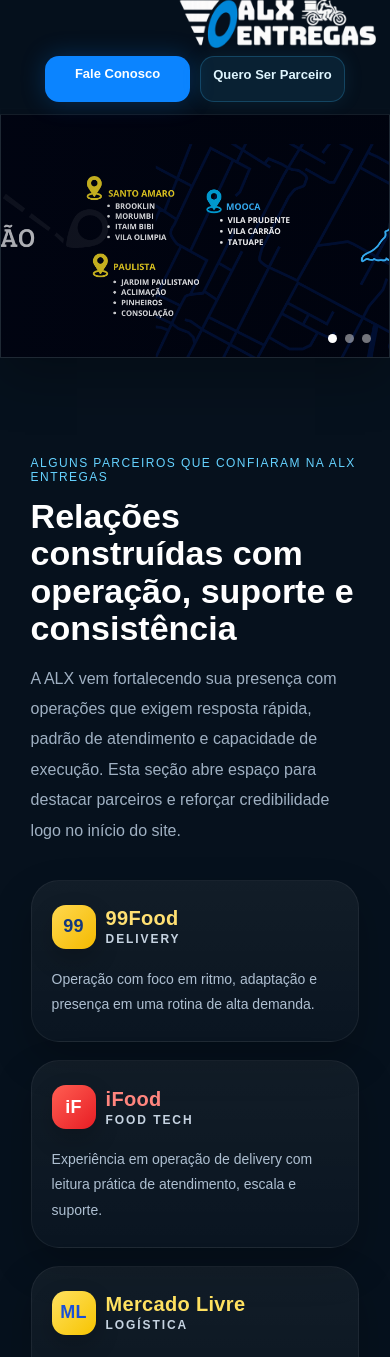
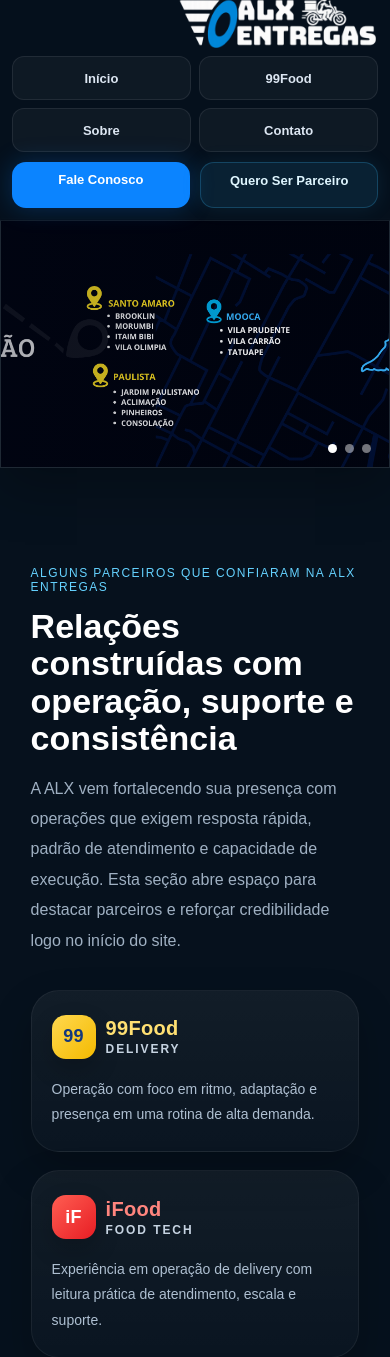
Before and after one commit to ACSTECN/sitealx, a Flask app: page / in a window 390 px wide. Shown: the top 1357 px of the page. Run offline with Flask 3, Linux system fonts and the light colour scheme.

Commit message:
Improve mobile headers and navigation layout

```diff
--- a/templates/home.html
+++ b/templates/home.html
@@ -72,6 +72,7 @@ body{
     text-decoration:none;
     font-weight:600;
     transition:.2s;
+    white-space:nowrap;
 }
 
 .topbar-nav a:hover{
@@ -1081,8 +1082,40 @@ body{
         grid-template-columns:1fr 1fr;
     }
 
+    .topbar-inner{
+        width:min(100%, 94%);
+        padding:14px 0 16px;
+        flex-direction:column;
+        align-items:stretch;
+        gap:10px;
+    }
+
+    .topbar-brand{
+        justify-content:center;
+    }
+
     .topbar-nav{
-        display:none;
+        display:grid;
+        grid-template-columns:repeat(4, minmax(0, 1fr));
+        gap:8px;
+        width:100%;
+    }
+
+    .topbar-nav a{
+        display:flex;
+        align-items:center;
+        justify-content:center;
+        min-height:42px;
+        padding:10px 12px;
+        border-radius:12px;
+        background:rgba(255,255,255,.04);
+        border:1px solid rgba(255,255,255,.08);
+        font-size:13px;
+    }
+
+    .topbar-nav a:hover{
+        background:rgba(11,132,255,.14);
+        border-color:rgba(11,132,255,.24);
     }
 
     .showcase-wrapper{
@@ -1134,7 +1167,23 @@ body{
     }
 
     .topbar-actions{
+        width:100%;
         flex-wrap:wrap;
+        display:grid;
+        grid-template-columns:repeat(2, minmax(0, 1fr));
+        gap:10px;
+    }
+
+    .topbar-actions .primary,
+    .topbar-actions .ghost{
+        width:100%;
+        min-height:48px;
+        padding:12px 14px;
+        text-align:center;
+    }
+
+    main.container{
+        padding-top:166px;
     }
 
 }
@@ -1156,27 +1205,13 @@ body{
         background:rgba(6,17,29,.92);
     }
 
-    .topbar-inner{
-        width:min(100%, 94%);
-        padding:12px 0 14px;
-        flex-direction:column;
-        align-items:center;
-        justify-content:center;
-        gap:12px;
-    }
-
-    .topbar-brand{
-        width:100%;
-        justify-content:center;
-    }
-
     .logo{
         height:40px;
     }
 
     .topbar-actions{
         width:100%;
-        max-width:420px;
+        max-width:none;
         display:grid;
         grid-template-columns:repeat(2, minmax(0, 1fr));
         gap:10px;
@@ -1192,7 +1227,7 @@ body{
     }
 
     main.container{
-        padding-top:118px;
+        padding-top:178px;
     }
 
     .hero-slider{
@@ -1226,8 +1261,17 @@ body{
         height:36px;
     }
 
+    .topbar-nav{
+        grid-template-columns:repeat(2, minmax(0, 1fr));
+    }
+
+    .topbar-nav a{
+        min-height:44px;
+        font-size:13px;
+    }
+
     .topbar-actions{
-        max-width:300px;
+        max-width:none;
     }
 
     .topbar-actions .primary,
@@ -1238,7 +1282,7 @@ body{
     }
 
     main.container{
-        padding-top:108px;
+        padding-top:218px;
     }
 
     .hero-slider{
```
Also changed, not shown: templates/99food.html (+78 -10 lines).
